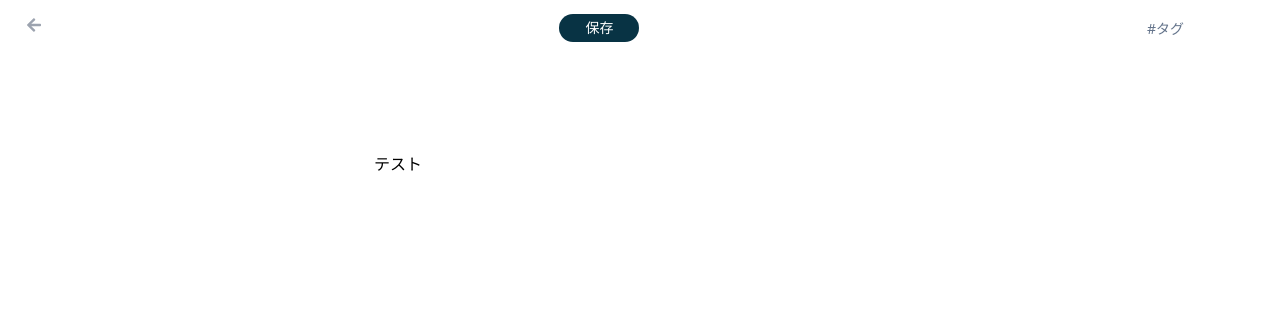
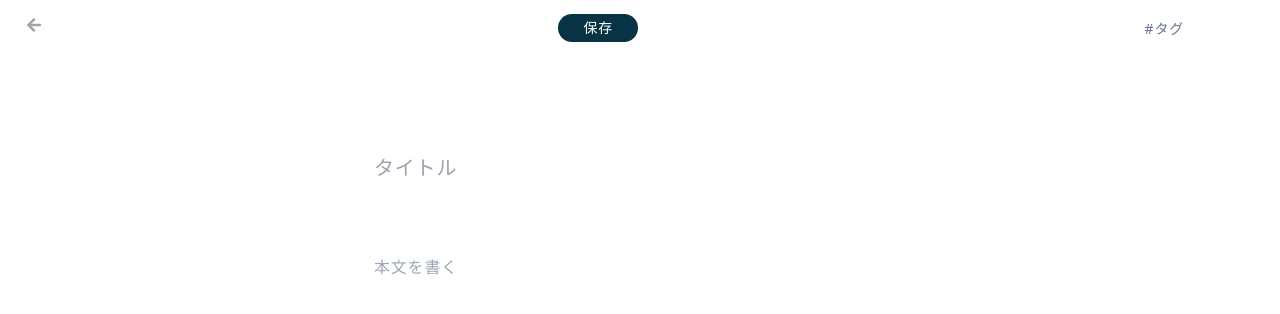
Before and after one commit to kei-1313/output, a Next.js app: page /outputs/create in a window 1280 px wide. Shown: the top 314 px of the page. Built offline with nearby package versions, Linux system fonts and the light colour scheme.

Commit message:
本文を書く箇所で、入力値によってplaceholderを変更する、コンテンツがない場合はdeleteを押しても削除できないようにする

```diff
--- a/app/globals.css
+++ b/app/globals.css
@@ -1,3 +1,14 @@
 @tailwind base;
 @tailwind components;
 @tailwind utilities;
+
+body {
+  letter-spacing: 0.05em;
+}
+
+.is-editor-empty:first-child:before {
+  color: #718096;
+  opacity: 0.7;
+  content: attr(data-placeholder);
+  pointer-events: none;
+}
--- a/app/outputs/create/page.tsx
+++ b/app/outputs/create/page.tsx
@@ -1,8 +1,34 @@
+"use client"
+
+import { useCallback, useState } from "react";
 import { FaArrowLeft } from "react-icons/fa";
 
 const outputsCreatePage = () => {
+  const [bodyContent, setBodyContent] = useState("")
+  const [isEditorEdit, setIsEditorEdit] = useState(true)
+
+  const handleBobyContent = useCallback((e) => {
+    console.log(e.target.innerText.length);
+    // console.log(e.key);
+
+    //本文が空欄の場合はplaceholderを表示させる
+    if(e.target.innerText.trim().length > 0) {
+      setIsEditorEdit(false)
+    } else {
+      setIsEditorEdit(true)
+      console.log("true");
+
+    }
+  },[])
+
+  const handleBobyContentKeyDown = useCallback((e) => {
+    if(e.target.innerText.trim().length <= 0 && (e.key === 'Delete' || e.key === 'Backspace')) {
+      e.preventDefault()
+    }
+  },[])
+
 	return (
-    <div>
+    <form>
       <div className="flex h-14 items-center justify-between gap-2 px-4">
         <div>
           <button className="rounded-full w-[36px] h-[36px] hover:bg-sky-50 transition duration-300">
@@ -21,9 +47,29 @@ const outputsCreatePage = () => {
         </div>
       </div>
       <div className="max-w-[580px] mx-auto px-6 py-24">
-        <div>テスト</div>
+        <div className="mb-8">
+          <textarea
+            className="w-full outline-0 leading-relaxed text-xl bg-transparent resize-none"
+            onChange={(e) => {
+              e.target.style.height = 'auto';
+              e.target.style.height = e.target.scrollHeight + 'px';
+            }}
+            name=""
+            id=""
+            placeholder="タイトル"
+          />
+        </div>
+        <div>
+          <div className="focus:outline-none" contentEditable="true" onInput={handleBobyContent} onKeyDown={handleBobyContentKeyDown}>
+            {isEditorEdit? (
+              <p className={"text-base focus:outline-none is-editor-empty"} data-placeholder="本文を書く"></p>
+            ):(
+              <p className={"text-base focus:outline-none"}></p>
+            )}
+          </div>
+        </div>
       </div>
-    </div>
+    </form>
 	)
 }
 
```
